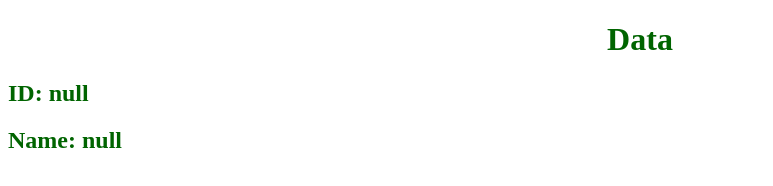
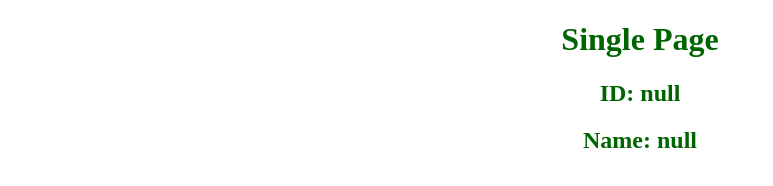
Before and after one commit to Martirosyan21121/searchJson, a plain HTML site: page data.html in a window 1280 px wide. Shown: the whole page, without its empty margins (0-773 px from the left). Drawn offline with Linux system fonts and the light colour scheme.

Commit message:
search json

```diff
--- a/data.html
+++ b/data.html
@@ -5,24 +5,20 @@
     <title>Data</title>
 </head>
 <body>
-<h1 style="text-align: center; color: darkgreen">Data</h1>
-<h2 id="idDisplay" style="color: darkgreen"></h2>
-<h2 id="nameDisplay" style="color: darkgreen"></h2>
+<h1 style="text-align: center; color: darkgreen">Single Page</h1>
+<h2 id="idDisplay" style="color: darkgreen; text-align: center"></h2>
+<h2 id="nameDisplay" style="color: darkgreen; text-align: center"></h2>
 
 <script>
-    // Function to get URL query parameters
     function getQueryParam(name) {
         const urlParams = new URLSearchParams(window.location.search);
         return urlParams.get(name);
     }
-
-    // Get the ID and name from the URL query parameters
     const id = getQueryParam('id');
     const name = getQueryParam('name');
 
-    // Display the ID and name in the <h2> tag
     document.getElementById('idDisplay').textContent = `ID: ${id}`;
-    document.getElementById('nameDisplay').textContent = `Name: ${encodeURIComponent(name)}`;
+    document.getElementById('nameDisplay').textContent = `Name: ${name}`;
 </script>
 </body>
 </html>
--- a/js/search.js
+++ b/js/search.js
@@ -33,7 +33,7 @@ $(document).ready(function () {
                 let name = $(this).data('name')
                 encodeURIComponent(name)
                 alert(id)
-                window.location.href = 'data.html?id=' + id;
+                window.location.href = 'data.html?id=' + encodeURIComponent(id) + '&name=' + encodeURIComponent(name);
             })
         });
 
```
